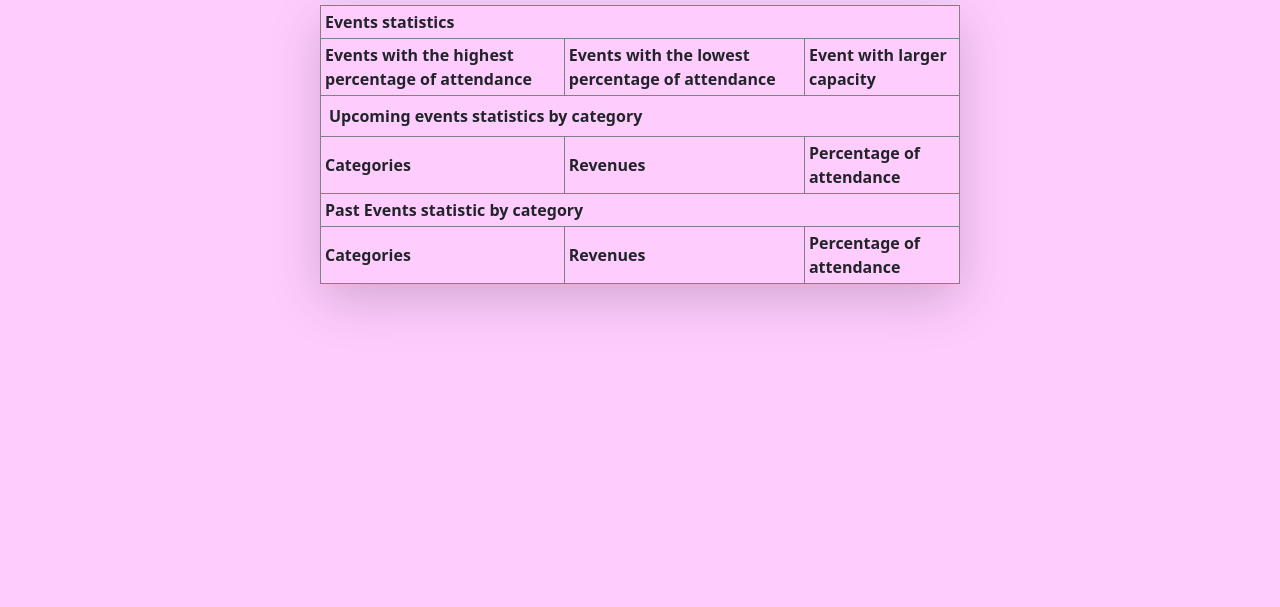
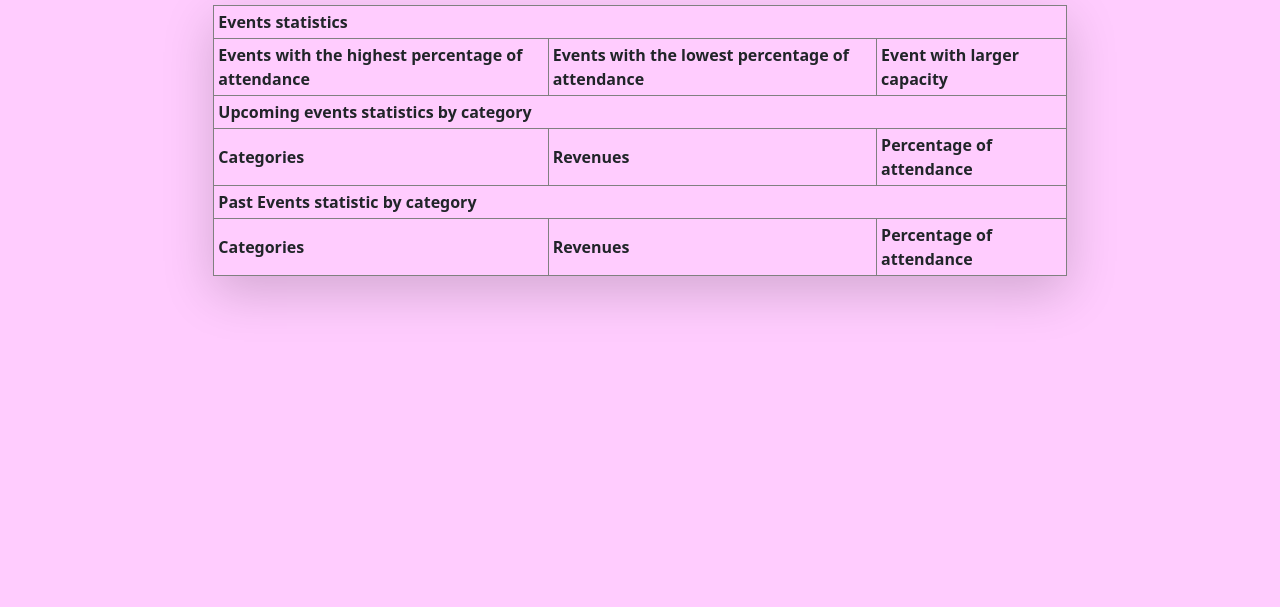
Before and after one commit to AndreaCastanoS/amazing-events, a plain HTML site: page stats.html in a window 1280 px wide. Shown: the part 107-714 px from the top of the page. Drawn offline with nearby package versions, Linux system fonts and the light colour scheme; no server answers.

Commit message:
posicion table

```diff
--- a/stats.html
+++ b/stats.html
@@ -61,9 +61,9 @@
 
  <!-- _________TABLA _____ -->
 
- <main class="main d-flex flex-wrap justify-content-evenly align-items-center " >
+ <main class=" d-flex flex-wrap justify-content-center align-items-center pb-5"  >
 
-  <table class="container-fluid justify-content-evenly col-6 table-bordered shadow-lg">
+  <table class="container-fluid justify-content-evenly col-8 table-bordered shadow-lg " >
     <thead>
       <tr>
         <th colspan="3" class="p-1">Events statistics</th>
@@ -78,10 +78,10 @@
   </tbody>
   <thead>
     <tr>
-      <th colspan="3" class="p-2">Upcoming events statistics by category</th>
+      <th colspan="3" class="p-1">Upcoming events statistics by category</th>
   </tr>
   </thead>
-  <tbody id="table2">
+  <tbody id="table2" style=" height: 10px;">
     <tr>
       <td class="fw-semibold p-1">Categories</td>
       <td class="fw-semibold p-1">Revenues</td>
@@ -109,11 +109,11 @@
      <!-- Remove the container if you want to extend the Footer to full width. -->
      <div class="container my-5 ">
 
-      <footer class=" text-white fixed-bottom  d-flex justify-content-md-between" style="height: 4rem; background-color:  #ffb3fd;" >
+      <footer class=" text-white fixed-bottom d-flex justify-content-md-between" style="height: 4rem; background-color:  #ffb3fd;" >
       <!-- Grid container -->
       <div class="container  pb-5">
       <!-- Section: Social media -->
-      <section class="mb-4 pb-2 d-flex algin-items-top">
+      <section class=" d-flex algin-items-top">
 
         <!-- Instagram -->
         <a  href="https://www.instagram.com/" role="button"
```
